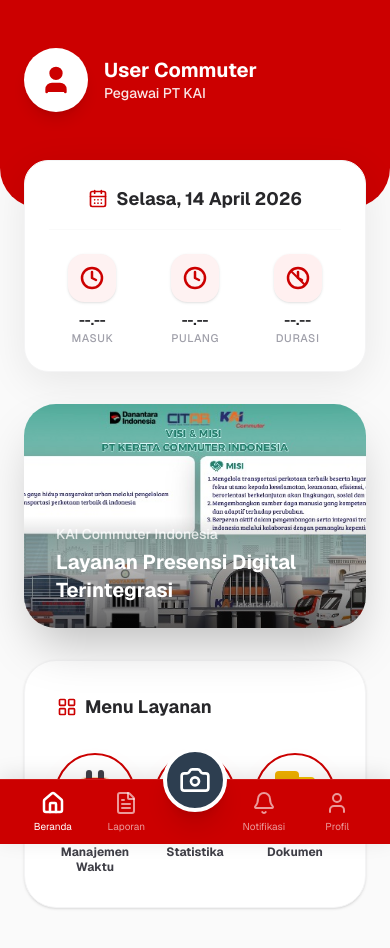
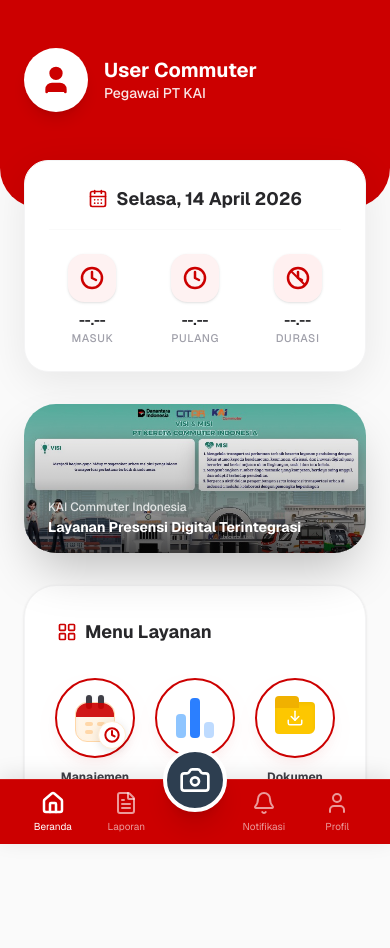
Before and after one commit to IlhamHattaManggala/c-presence, a Next.js app: page /users/dashboard in a window 390 px wide. Shown: the top 948 px of the page. Built offline with nearby package versions, Linux system fonts and the light colour scheme; no server answers.

Commit message:
Made dashboard hero banner responsive to prevent image cropping on mobile

```diff
--- a/app/users/dashboard/page.tsx
+++ b/app/users/dashboard/page.tsx
@@ -187,7 +187,7 @@
           {/* Right Column: Banner & Menus (Span 8 on Desktop) */}
           <div className="lg:col-span-8 flex flex-col space-y-8">
              {/* Banner Section */}
-            <div className="w-full h-56 lg:h-80 relative rounded-[32px] overflow-hidden shadow-2xl group">
+             <div className="w-full aspect-[666/292] lg:aspect-auto lg:h-80 relative rounded-[32px] overflow-hidden shadow-2xl group">
                  <Image
                    src="/images/hero-images.webp"
                    alt="KAI Train"
@@ -195,10 +195,10 @@
                    sizes="(max-width: 768px) 100vw, 850px"
                    className="object-cover group-hover:scale-105 transition-transform duration-700"
                  />
-                <div className="absolute inset-0 bg-gradient-to-t from-black/60 via-transparent to-transparent"></div>
-                <div className="absolute bottom-6 left-8 text-white">
-                   <p className="text-sm font-medium opacity-80 mb-1">KAI Commuter Indonesia</p>
-                   <h3 className="text-xl lg:text-2xl font-bold">Layanan Presensi Digital Terintegrasi</h3>
+                 <div className="absolute inset-0 bg-gradient-to-t from-black/70 via-black/20 to-transparent"></div>
+                 <div className="absolute bottom-4 left-6 sm:bottom-6 sm:left-8 text-white">
+                    <p className="text-xs sm:text-sm font-medium opacity-80 mb-0.5 sm:mb-1">KAI Commuter Indonesia</p>
+                    <h3 className="text-sm sm:text-xl lg:text-2xl font-bold">Layanan Presensi Digital Terintegrasi</h3>
                  </div>
              </div>
 
```
Lines whose indentation alone changed are shown as unchanged.
